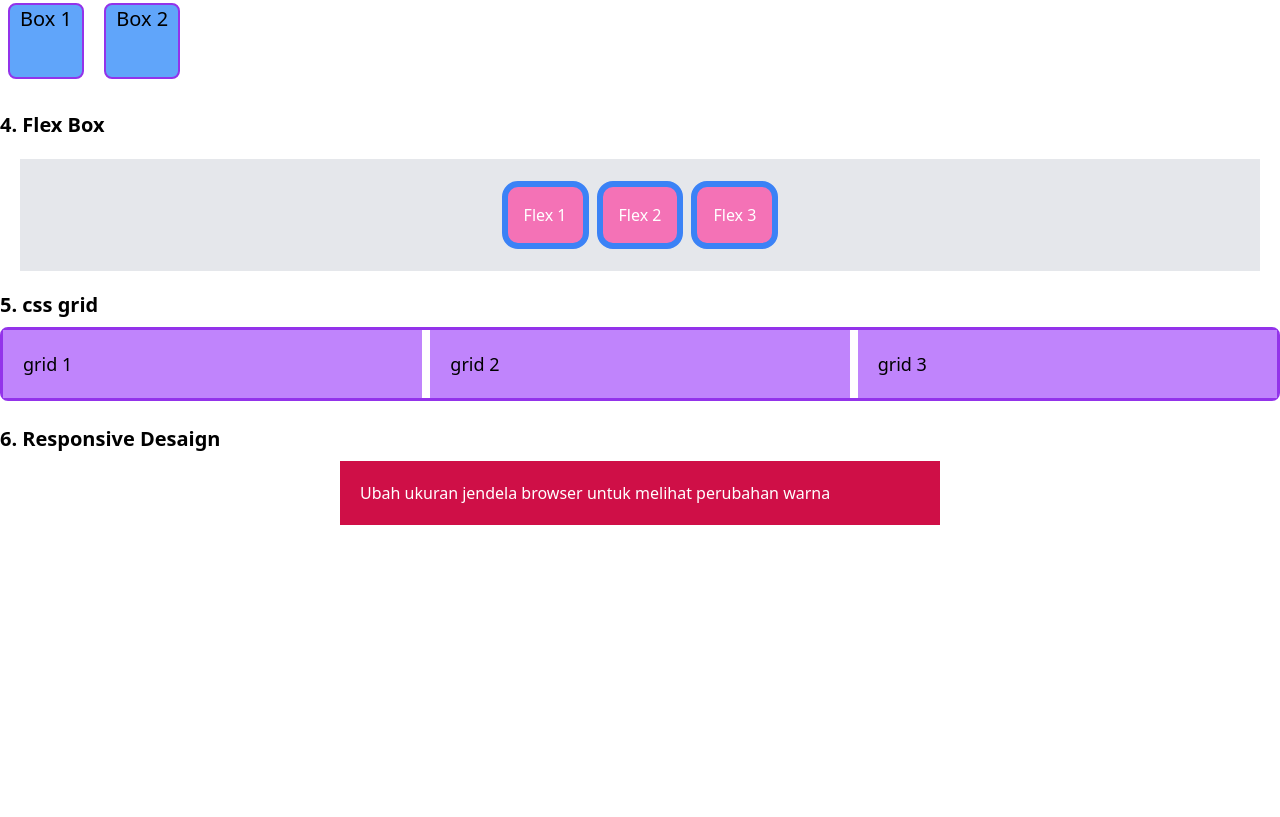
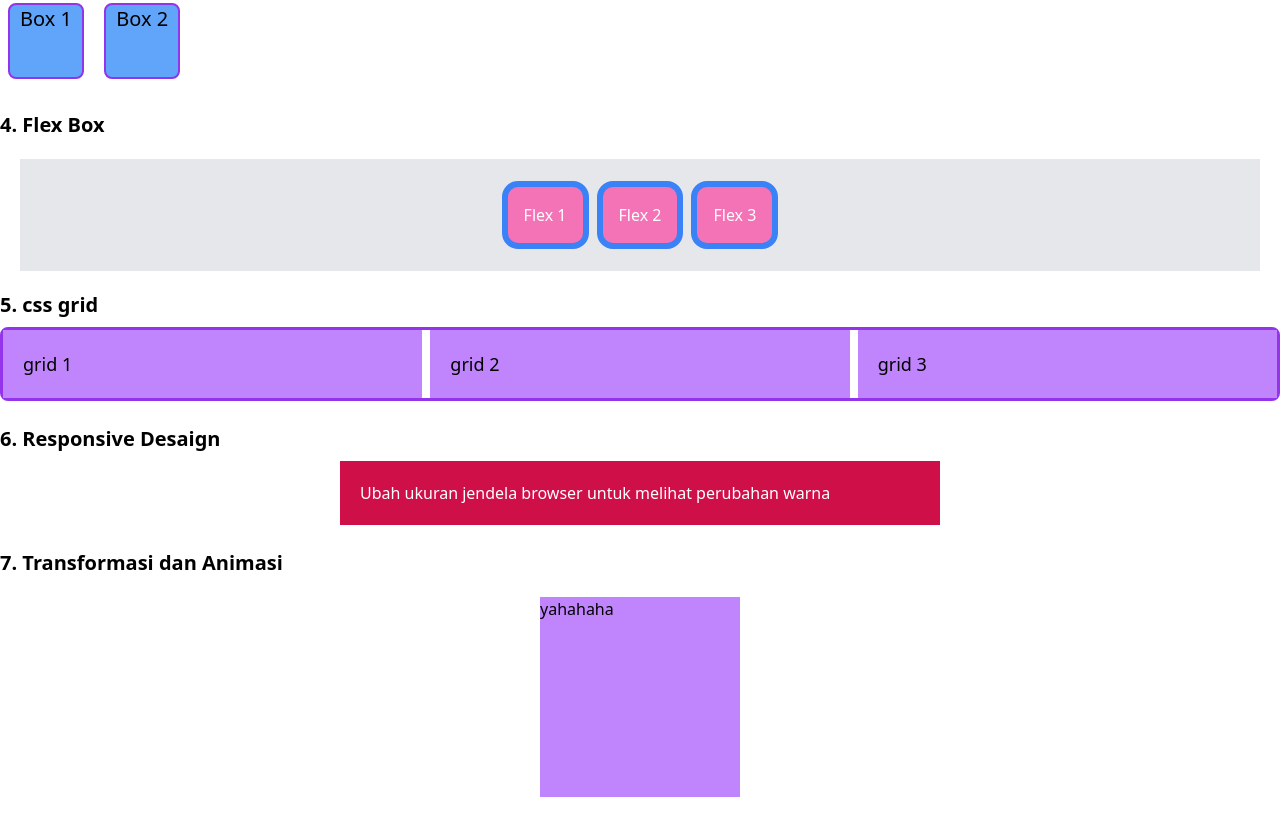
Before and after one commit to fadhilabi22/latihan-perbandingan-css-tailwind-1124160100, a website: page tailwind/tailwind.html in a window 1280 px wide. Shown: the part 393-1210 px from the top of the page. Before the commit the page ends 942 px from the top, so only its background shows below. Drawn offline with Linux system fonts and the light colour scheme.

Commit message:
transformasi dan animasi

```diff
--- a/tailwind/tailwind.html
+++ b/tailwind/tailwind.html
@@ -39,6 +39,8 @@
     <div class="w-full max-w-[600px] mx-auto bg-[#FF0B55] sm:bg-[#CF0F47] text-black sm:text-white p-5 mb-6 transition-all duration-300">
     Ubah ukuran jendela browser untuk melihat perubahan warna
   </div>
-
+  <!-- Animated Box -->
+  <h2 class="text-xl font-semibold mb-2">7. Transformasi dan Animasi</h2>
+  <div class="w-[200px] h-[200px] bg-purple-400 mx-auto my-5 transition-transform duration-500 hover:rotate-[20deg] hover:scale-125 hover:bg-indigo-700 hover:rounded-2xl hover:border-2 hover:border-[#FF0B55]">yahahaha</div>
 </body>
 </html>
```
Also changed, not shown: tailwind/dist/output.css.
